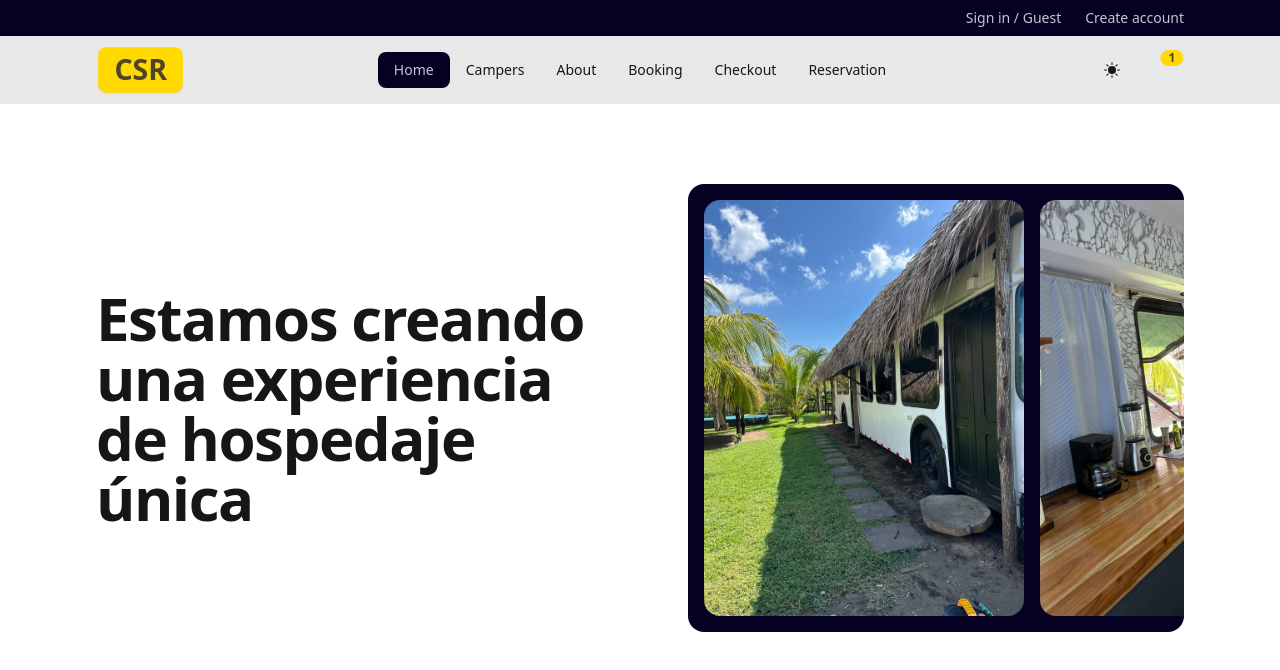
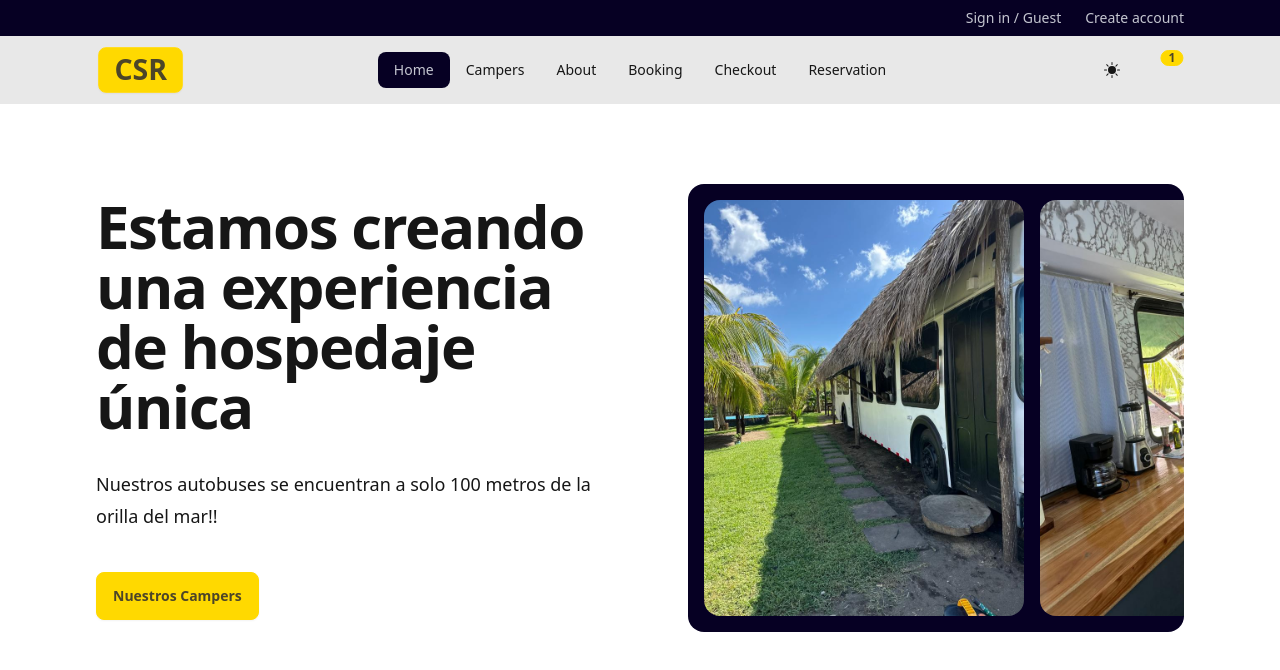
Before and after one commit to Davidcastel26/client-csr, a React (Vite) app: page / in a window 1280 px wide. Shown: the top 670 px of the page. Built offline with nearby package versions, Linux system fonts and the light colour scheme; some icons are missing.

Commit message:
Update Hero.jsx

```diff
--- a/src/components/Hero.jsx
+++ b/src/components/Hero.jsx
@@ -18,6 +18,14 @@ export const Hero = () => {
         >
           Estamos creando una experiencia de hospedaje única
         </h1>
+        <p className="mt-8 max-w-xl text-lg leading-8">
+        Nuestros autobuses se encuentran a solo 100 metros de la orilla del mar!!
+        </p>
+        <div className="mt-10">
+          <Link to='/products' className='btn btn-primary'>
+            Nuestros Campers
+          </Link>
+        </div>
       </div>
       <div
         className="hidden h-[28rem] lg:carousel carousel-center p-4 space-x-4 bg-neutral rounded-box"
```
